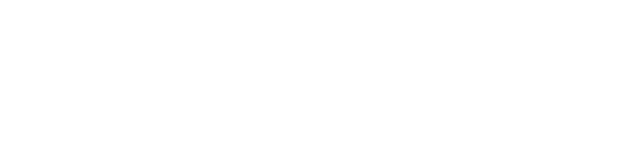
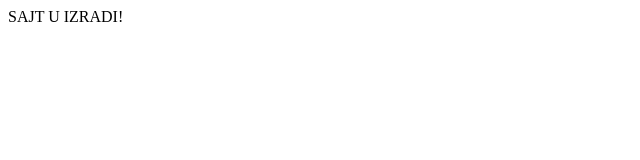
Before and after one commit to neofeedrs/neofeed.github.io, a plain HTML site: page index.html in a window 1280 px wide. Shown: the whole page, without its empty margins (0-640 px from the left). Drawn offline with Linux system fonts and the light colour scheme.

Commit message:
Update index.html

```diff
--- a/index.html
+++ b/index.html
@@ -2,4 +2,7 @@
 <head>
 <title>NEOFEED</title>
 </head>
+<body>
+  SAJT U IZRADI!
+  </body>
 </html>
```
